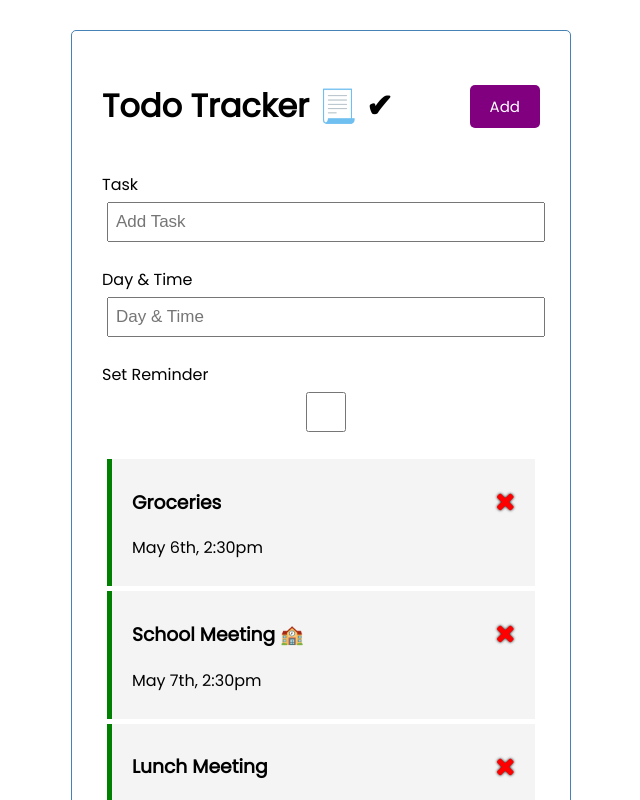
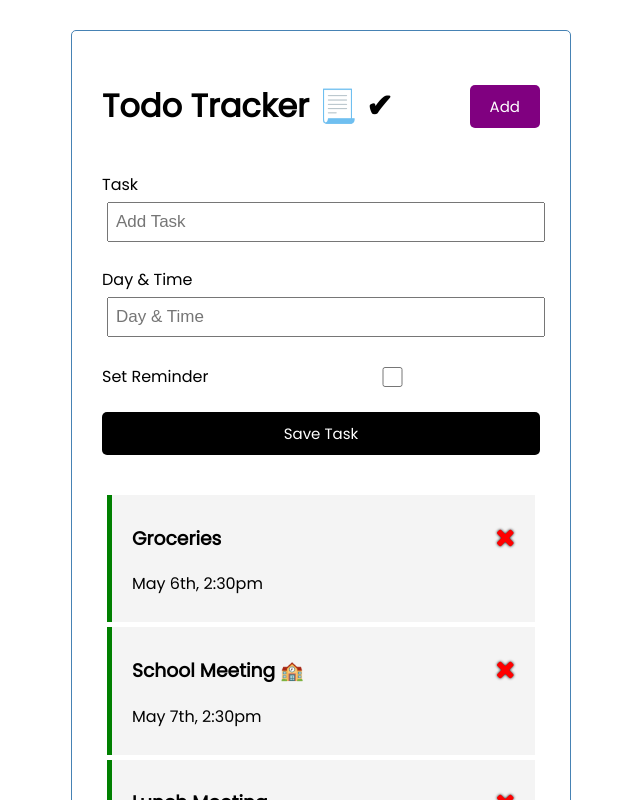
Before and after one commit to alvalle09/AngTodoapp, an Angular app: page / in a window 1280 px wide. Shown: the top 800 px of the page, without its empty margins (319-959 px from the left). Built offline with nearby package versions, Linux system fonts and the light colour scheme; data requests are answered from the project's data file.

Commit message:
setup add task with ngmodel

```diff
--- a/src/app/app.module.ts
+++ b/src/app/app.module.ts
@@ -1,6 +1,7 @@
 import { BrowserModule } from '@angular/platform-browser';
 import { NgModule } from '@angular/core';
 import { HttpClientModule } from '@angular/common/http';
+import { FormsModule } from '@angular/forms';
 
 import { AppComponent } from './app.component';
 import { HeaderComponent } from './components/header/header.component';
@@ -21,7 +22,8 @@
   ],
   imports: [
     BrowserModule,
-    HttpClientModule
+    HttpClientModule,
+    FormsModule
     // FontAwesomeModule
   ],
   providers: [],
--- a/src/app/components/add-task/add-task.component.css
+++ b/src/app/components/add-task/add-task.component.css
@@ -0,0 +1,3 @@
+.add-form {
+    margin-bottom: 40px;
+}
--- a/src/app/components/add-task/add-task.component.html
+++ b/src/app/components/add-task/add-task.component.html
@@ -1,14 +1,16 @@
-<form>
+<form class="add-form">
     <div class="form-control">
         <label for="text">Task</label>
-        <input type="text" name="text" id="text" placeholder="Add Task">
+        <input type="text" name="text" id="text" [(ngModel)]="text" placeholder="Add Task">
     </div>
     <div class="form-control">
         <label for="day">Day & Time</label>
-        <input type="text" name="day" id="day" placeholder="Day & Time">
+        <input type="text" name="day" id="day" [(ngModel)]="day" placeholder="Day & Time">
     </div>
-    <div class="form-control form-contorl-check">
+    <div class="form-control form-control-check">
         <label for="reminder">Set Reminder</label>
-        <input type="checkbox" name="reminder" id="reminder">
+        <input type="checkbox" name="reminder" id="reminder" [(ngModel)]="reminder" placeholder="Add Task">
     </div>
+    {{ text }}
+    <input type="submit" value="Save Task" class="btn btn-block">
 </form>
--- a/src/app/components/add-task/add-task.component.ts
+++ b/src/app/components/add-task/add-task.component.ts
@@ -6,6 +6,10 @@
   styleUrls: ['./add-task.component.css']
 })
 export class AddTaskComponent implements OnInit {
+  text: string;
+  day: string;
+  reminder: boolean = false;
+
 
   constructor() { }
 
```
